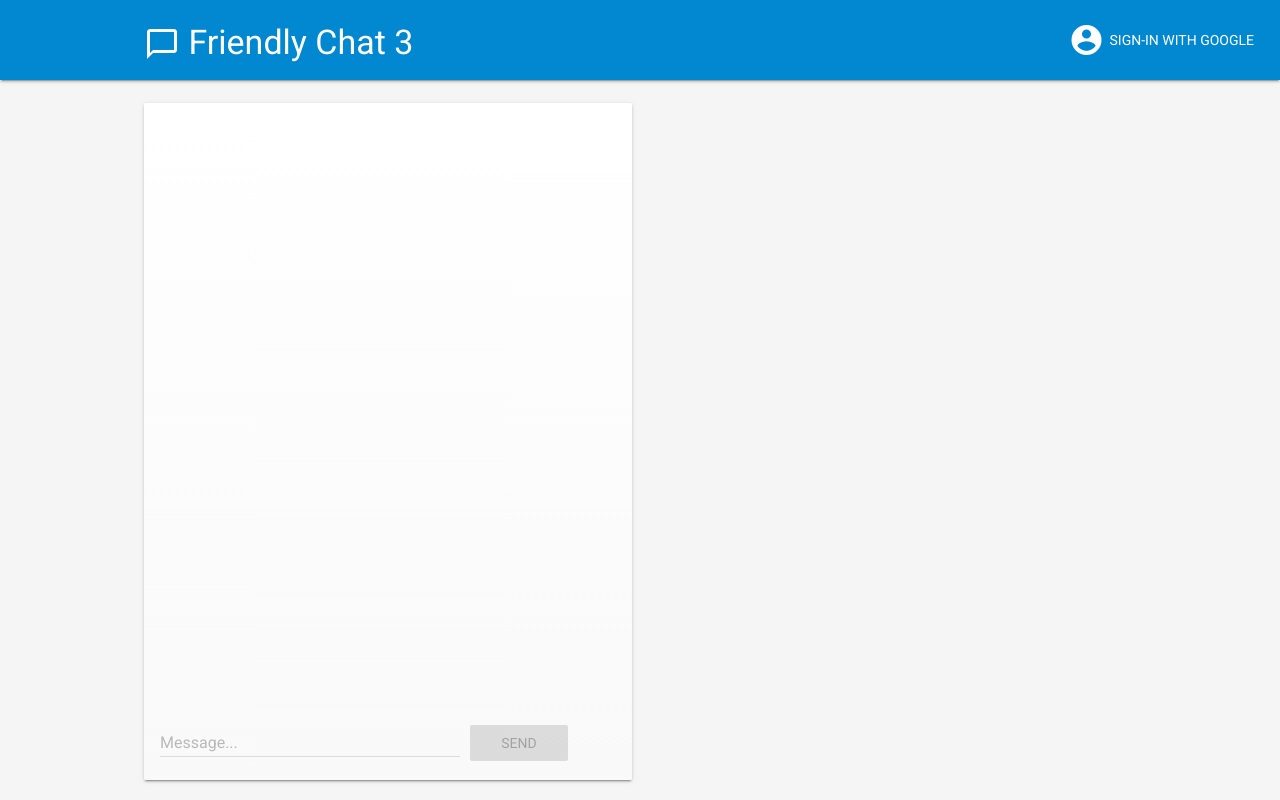
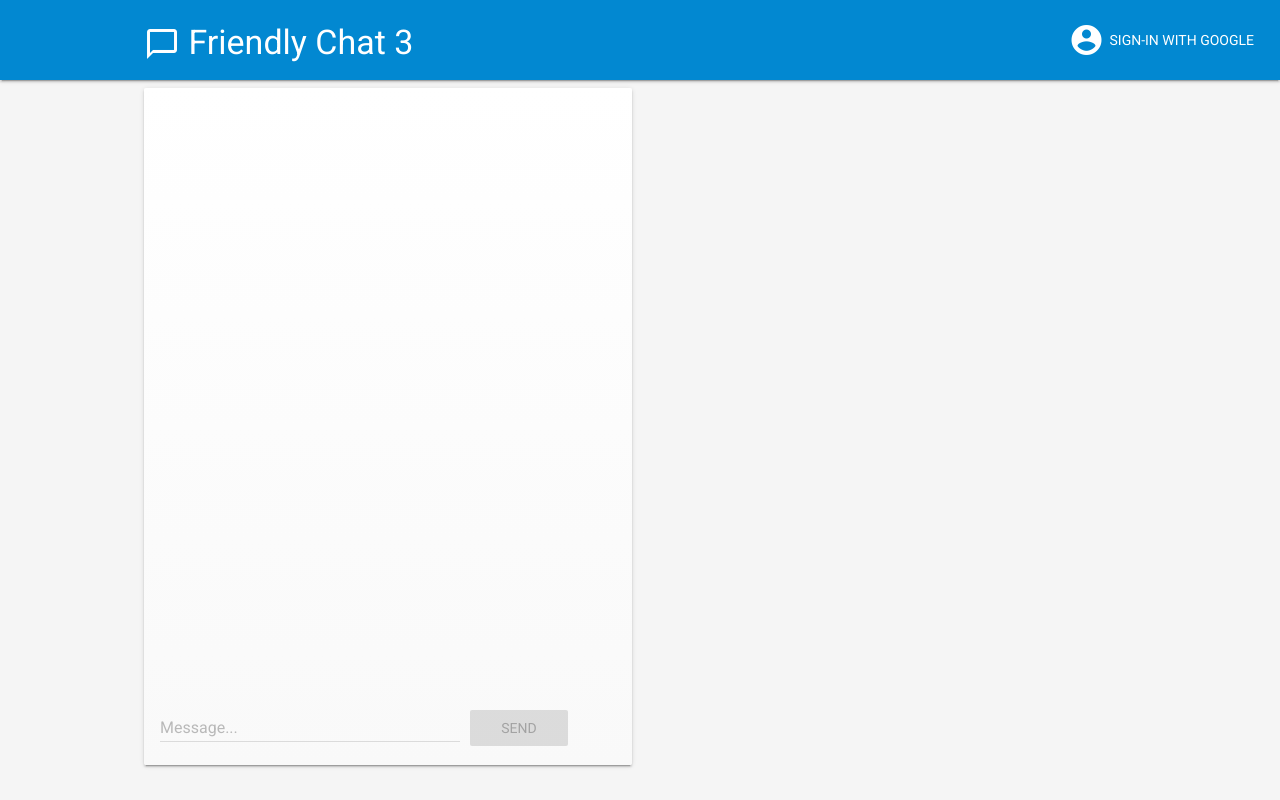
Before and after one commit to gunderwulde/FriendlyChat, a plain HTML site: page public/index.html in a window 1280 px wide. Drawn offline with nearby package versions, Linux system fonts and the light colour scheme; some packages are replaced by stand-ins of ours; no server answers.

Commit message:
Update main.css

```diff
--- a/public/styles/main.css
+++ b/public/styles/main.css
@@ -26,7 +26,7 @@ main, #messages-card {
   padding-bottom: 0;
 }
 #messages-card {
-  margin-top: 15px;
+  margin-top: 0px;
 }
 .mdl-layout__header-row span {
   margin-left: 15px;
```
